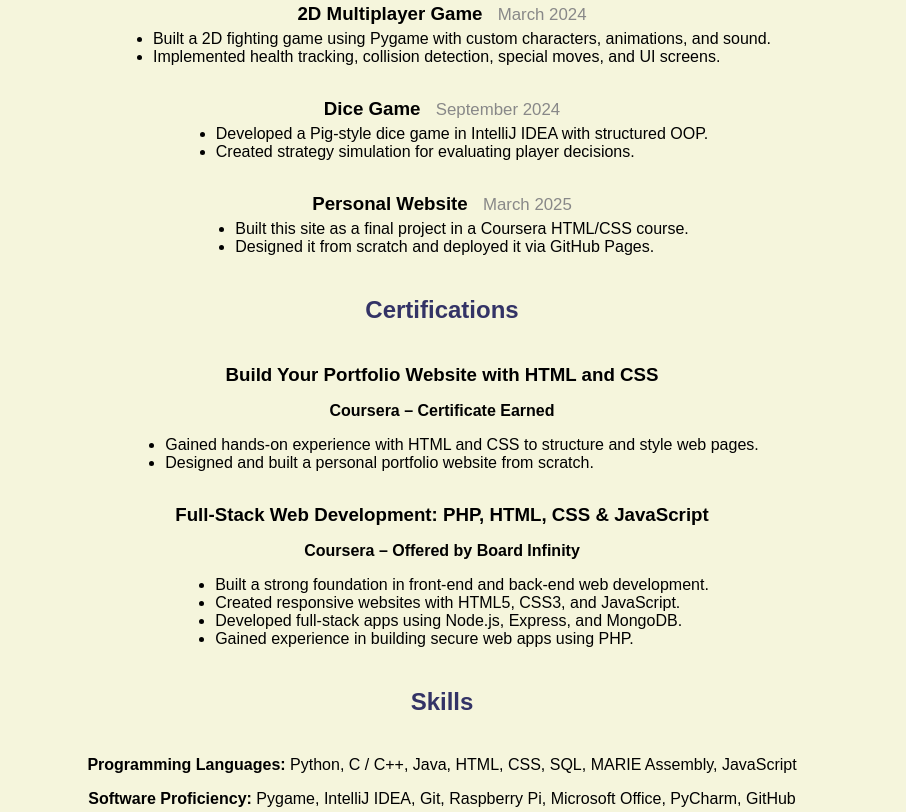
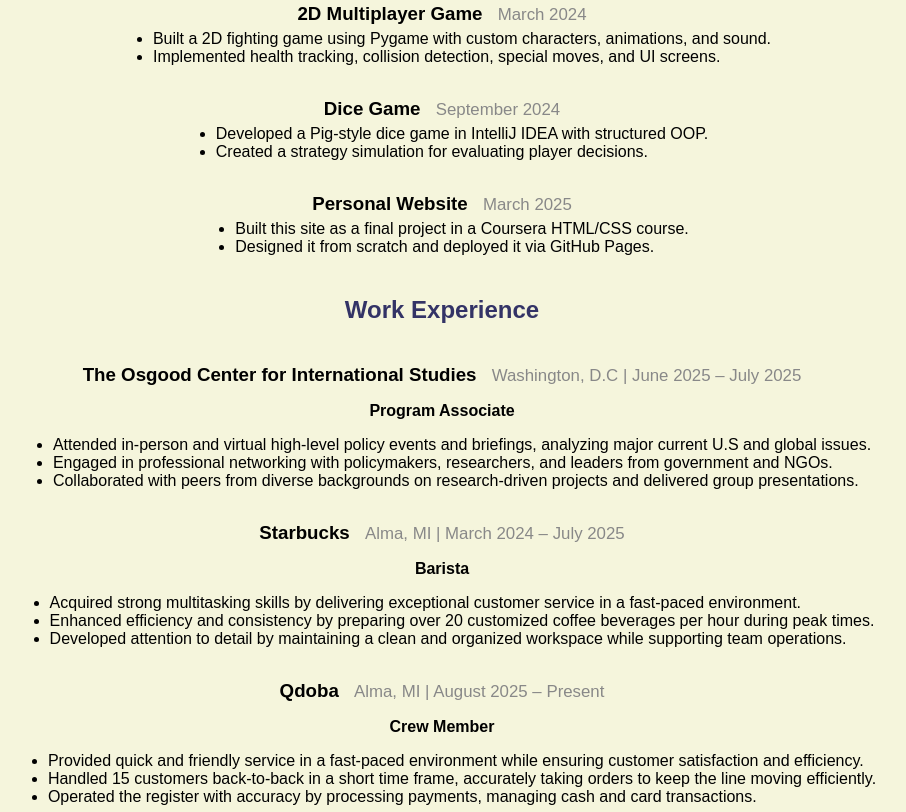
Before and after one commit to rayanedebbarh/rayanedebbarh.github.io, a plain HTML site: page index.html in a window 1280 px wide. Shown: the part 1168-1980 px from the top of the page, without its empty margins (198-1104 px from the left). Drawn offline with Linux system fonts and the light colour scheme.

Commit message:
Update index.html

```diff
--- a/index.html
+++ b/index.html
@@ -53,9 +53,9 @@
   <h1>Rayane Debbarh's Portal</h1>
 
   <h2>About Me</h2>
-  <p>I am a sophomore student at Alma College, majoring in Computer Science and minoring in Business.</p>
-  <p>I am an athlete in the swimming team of my college, also I am a part-time employee at Starbucks.</p>
-  <p>I am an active member of Arabic, French, international, and Squirrel clubs of my college.</p>
+  <p>I am a junior student at Alma College, majoring in Computer Science and minoring in Business Administration.</p>
+  <p>I am an athlete on the swimming team of my college, and I am the president of the squirrel club and vice president of finance of the International club of my college.</p>
+  <p>I am an active member of the Arabic, French, International, Business Professionals of America (BPA), and Squirrel clubs of my college.</p>
 
   <h2>Credentials and Portfolio</h2>
   <p><a href="resume.html">My Resume</a> | <a href="https://github.com/rayanedrh1">My GitHub</a></p>
@@ -95,7 +95,7 @@
       <h3>Dice Game <span class="date">September 2024</span></h3>
       <ul>
         <li>Developed a Pig-style dice game in IntelliJ IDEA with structured OOP.</li>
-        <li>Created strategy simulation for evaluating player decisions.</li>
+        <li>Created a strategy simulation for evaluating player decisions.</li>
       </ul>
     </div>
 
@@ -107,6 +107,44 @@
       </ul>
     </div>
   </section>
+
+  <!-- ===== Work Experience Section ===== -->
+<section id="experience">
+<h2>Work Experience</h2>
+
+
+<div class="experience">
+<h3>The Osgood Center for International Studies <span class="date">Washington, D.C | June 2025 – July 2025</span></h3>
+<p><strong>Program Associate</strong></p>
+<ul>
+<li>Attended in-person and virtual high-level policy events and briefings, analyzing major current U.S and global issues.</li>
+<li>Engaged in professional networking with policymakers, researchers, and leaders from government and NGOs.</li>
+<li>Collaborated with peers from diverse backgrounds on research-driven projects and delivered group presentations.</li>
+</ul>
+</div>
+
+
+<div class="experience">
+<h3>Starbucks <span class="date">Alma, MI | March 2024 – July 2025</span></h3>
+<p><strong>Barista</strong></p>
+<ul>
+<li>Acquired strong multitasking skills by delivering exceptional customer service in a fast-paced environment.</li>
+<li>Enhanced efficiency and consistency by preparing over 20 customized coffee beverages per hour during peak times.</li>
+<li>Developed attention to detail by maintaining a clean and organized workspace while supporting team operations.</li>
+</ul>
+</div>
+
+
+<div class="experience">
+<h3>Qdoba <span class="date">Alma, MI | August 2025 – Present</span></h3>
+<p><strong>Crew Member</strong></p>
+<ul>
+<li>Provided quick and friendly service in a fast-paced environment while ensuring customer satisfaction and efficiency.</li>
+<li>Handled 15 customers back-to-back in a short time frame, accurately taking orders to keep the line moving efficiently.</li>
+<li>Operated the register with accuracy by processing payments, managing cash and card transactions.</li>
+</ul>
+</div>
+</section>
 
   <!-- ===== Certifications Section ===== -->
   <section id="certifications">
```
